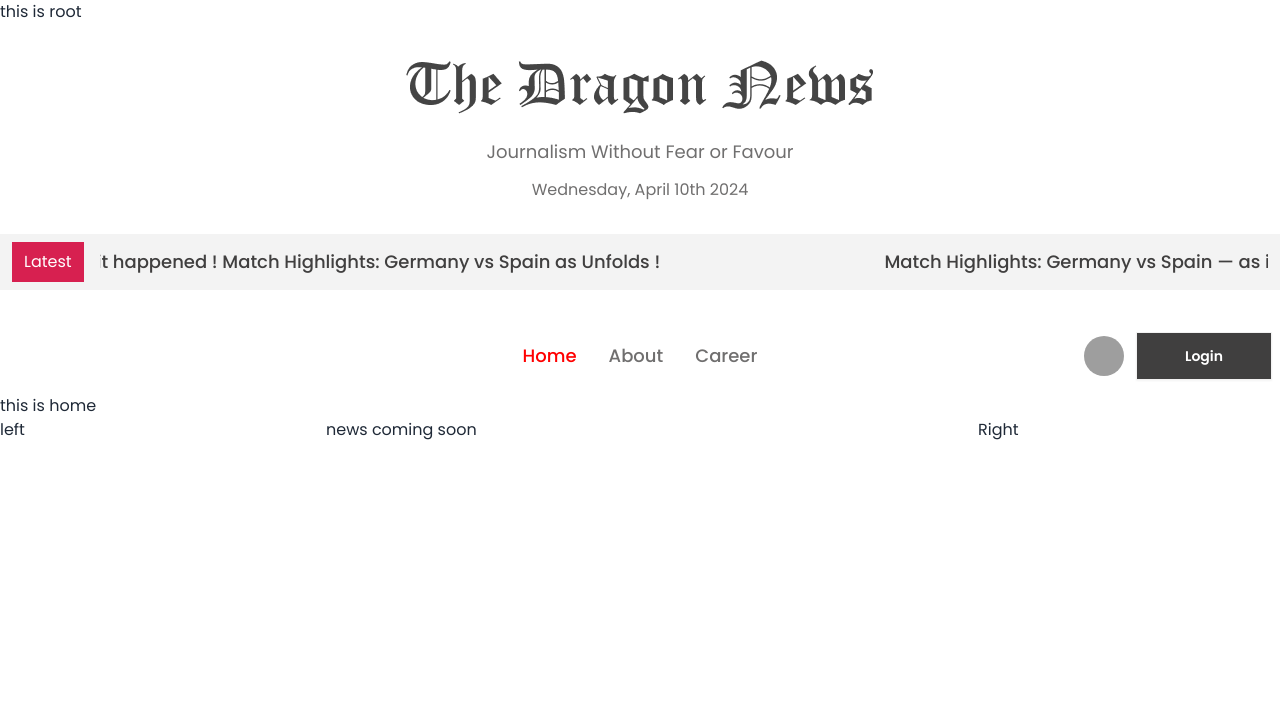
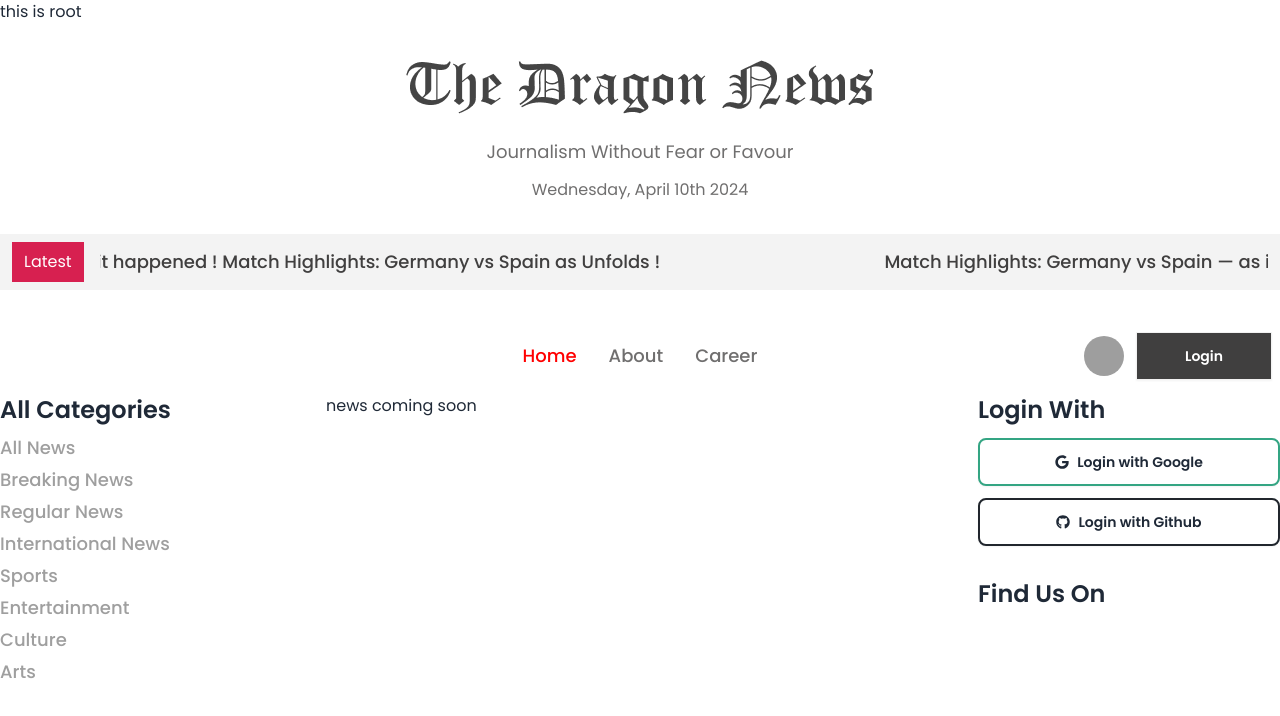
Before and after one commit to Amin7775/react-dragon-news-firebase-auth-website, a React (Vite) app: page / in a window 1280 px wide. Shown: the top 716 px of the page. Built offline with nearby package versions, Linux system fonts and the light colour scheme; grey boxes are pictures that could not be loaded.

Commit message:
Added basic layout for left and right nav of main page

```diff
--- a/package.json
+++ b/package.json
@@ -17,6 +17,7 @@
     "react": "^18.2.0",
     "react-dom": "^18.2.0",
     "react-fast-marquee": "^1.6.4",
+    "react-icons": "^5.0.1",
     "react-router-dom": "^6.22.3",
     "sort-by": "^0.0.2"
   },
--- a/src/components/Shared/LeftSideNav/LeftSideNav.jsx
+++ b/src/components/Shared/LeftSideNav/LeftSideNav.jsx
@@ -1,8 +1,32 @@
+import { useEffect } from "react";
+import { useState } from "react";
+import { Link } from "react-router-dom";
 
 const LeftSideNav = () => {
+    const [category, setCategory] = useState([]);
+
+    useEffect(()=>{
+        fetch('./categories.json')
+        .then(res => res.json())
+        .then(data => setCategory(data))
+    },[])
+
+    console.log(category.length)
     return (
         <div>
-            left
+            <div>
+                <h1 className="font-semibold text-2xl mb-2">All Categories</h1>
+                <div className="grid grid-cols-1 gap-1">
+                    {
+                        category?.map((item) => <Link key={item.id} to={`/${item.name}`}>
+                            <p className="text-lg font-medium text-[#9F9F9F]">
+
+                        {item.name}
+                            </p>
+                        </Link> )
+                    }
+                </div>
+            </div>
         </div>
     );
 };
--- /dev/null
+++ b/src/components/Shared/RightSideNav/RightSections/FindUsOn.jsx
@@ -0,0 +1,11 @@
+
+
+const FindUsOn = () => {
+    return (
+        <div>
+             <h2 className="text-2xl font-semibold mb-3">Find Us On</h2>
+        </div>
+    );
+};
+
+export default FindUsOn;
--- /dev/null
+++ b/src/components/Shared/RightSideNav/RightSections/LoginWIth.jsx
@@ -0,0 +1,14 @@
+import { FaGithub, FaGoogle } from "react-icons/fa";
+const LoginWIth = () => {
+    return (
+        <div className="mb-8">
+            <h2 className="text-2xl font-semibold mb-3">Login With</h2>
+            <div className="flex flex-col gap-3">
+            <button className="btn border-2 border-[#34A583] bg-white w-full hover:bg-[#34A583] hover:text-white"><FaGoogle></FaGoogle> Login with Google</button>
+            <button className="btn border-2 border-[#21262d] hover:bg-[#21262d] hover:text-white bg-white w-full "><FaGithub></FaGithub> Login with Github</button>
+            </div>
+        </div>
+    );
+};
+
+export default LoginWIth;
--- a/src/components/Shared/RightSideNav/RightSideNav.jsx
+++ b/src/components/Shared/RightSideNav/RightSideNav.jsx
@@ -1,8 +1,12 @@
+import FindUsOn from "./RightSections/FindUsOn";
+import LoginWIth from "./RightSections/LoginWIth";
 
 const RightSideNav = () => {
     return (
         <div>
-            Right
+
+            <LoginWIth></LoginWIth>
+            <FindUsOn></FindUsOn>
         </div>
     );
 };
--- a/src/pages/Home/Home.jsx
+++ b/src/pages/Home/Home.jsx
@@ -10,7 +10,6 @@ const Home = () => {
             <div className="mt-2">
             <Navbar></Navbar>
             </div>
-            this is home
 
             {/* container */}
             <div className="grid grid-cols-4 gap-6">
```
Also changed, not shown: 1 other file (tests, documents, lock files or other folders).
